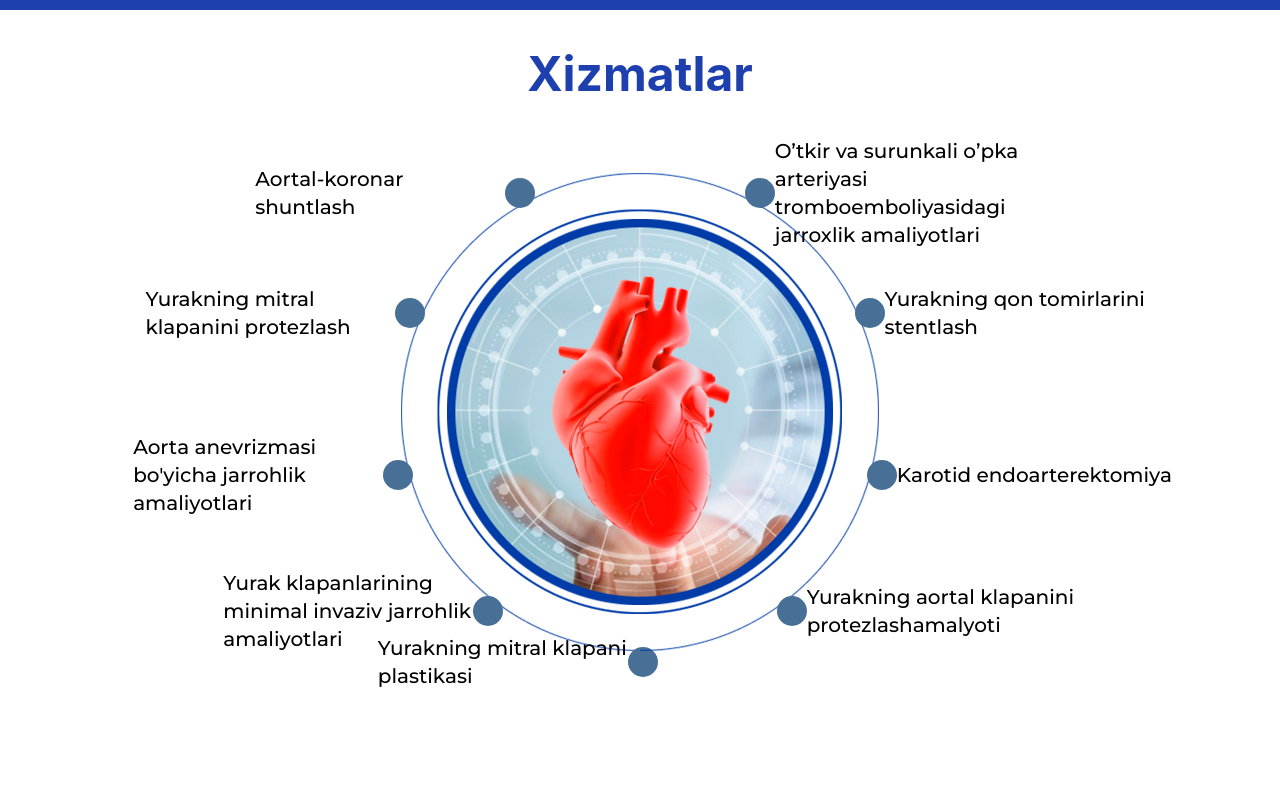
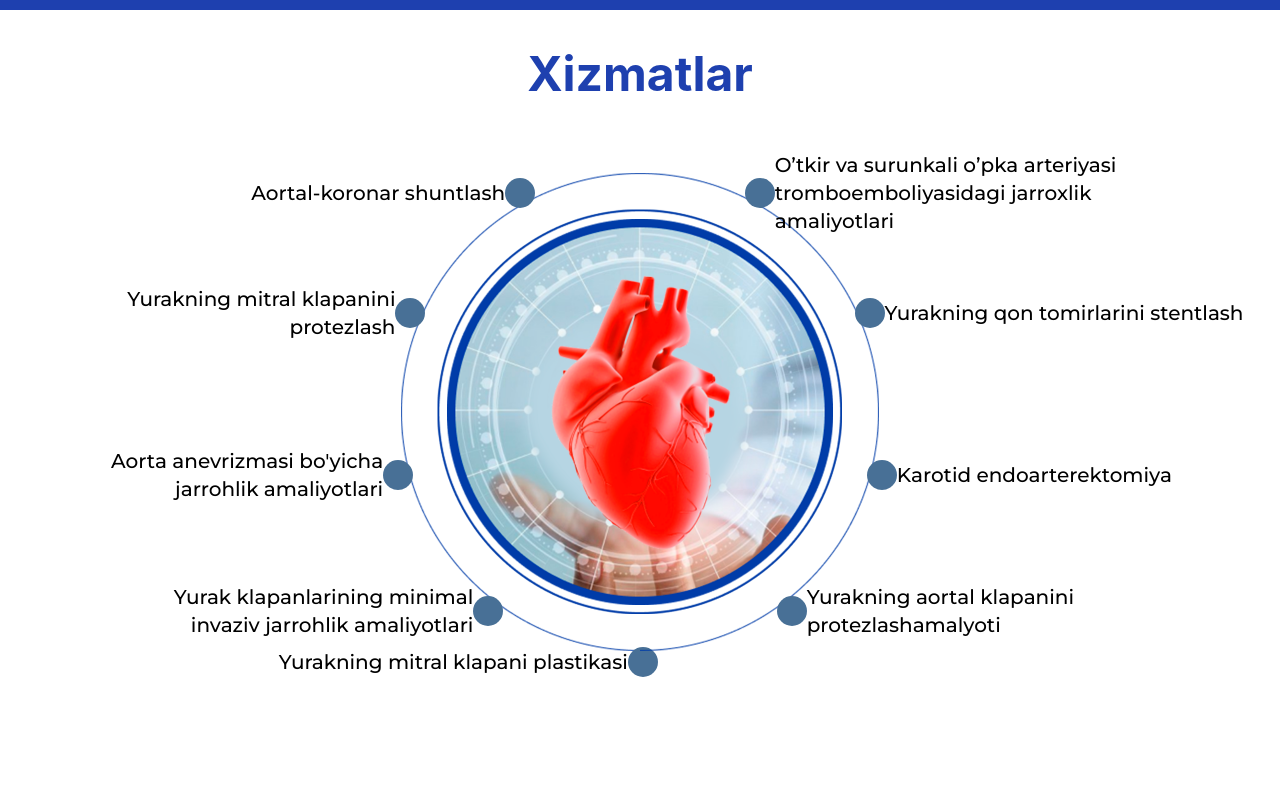
Before and after one commit to Shotambrat/Xr-landingpage, a React (Create React App) app: page / in a window 1280 px wide. Shown: the part 2560-3360 px from the top of the page. Built offline with nearby package versions, Linux system fonts and the light colour scheme; the HTML template or start-up script is replaced by a standard one; a web font is replaced by a local one.

Commit message:
Translate -no

```diff
--- a/public/index.html
+++ b/public/index.html
@@ -12,6 +12,6 @@
   </head>
   <body>
     <noscript>You need to enable JavaScript to run this app.</noscript>
-    <div id="root"></div>
+    <div id="root" translate="no"></div>
   </body>
 </html>
--- a/src/components/Connect.jsx
+++ b/src/components/Connect.jsx
@@ -132,12 +132,12 @@ const Connect = () => {
         </div>
         <div className="w-full border-2 border-black md:border-o md:my-0 my-6 md:w-1/2 h-full rounded-[20px] overflow-hidden">
           <iframe
-            src="https://yandex.uz/map-widget/v1/?ll=69.300455%2C41.354099&mode=search&oid=214179343892&ol=biz&z=19.75"
+            src="https://www.google.com/maps/embed?pb=!1m18!1m12!1m3!1d1457.4755841200165!2d69.30559487024432!3d41.31109150926257!2m3!1f0!2f0!3f0!3m2!1i1024!2i768!4f13.1!3m3!1m2!1s0x38aef575ee1942c7%3A0x505e895b705f2f5b!2z0J3QsNGG0LjQvtC90LDQu9GM0L3Ri9C5INC80LXQtNC40YbQuNC90YHQutC40Lkg0YbQtdC90YLRgA!5e1!3m2!1sru!2s!4v1712552868034!5m2!1sru!2s"
             width="100%"
             height="100%"
-            allowFullScreen="true"
-            style={{ borderRadius: "20px" }}
-            title="Yandex Map"
+            allowfullscreen="true"
+            loading="lazy"
+            referrerpolicy="no-referrer-when-downgrade"
           ></iframe>
         </div>
       </div>
--- a/src/components/Services.jsx
+++ b/src/components/Services.jsx
@@ -80,7 +80,7 @@ const Services = () => {
                     }}
                   >
                     <div className="w-[30px] h-[30px] bg-customDots rounded-full z-10 group-hover:bg-blue-900" />
-                    <div className="text-[11px] md:text-xl font-medium absolute left-0 top-1/2 transform -translate-y-1/2 -translate-x-full w-[150px] md:w-[250px] group-hover:text-blue-900">
+                    <div className="text-[11px] md:text-xl font-medium absolute left-0 top-1/2 transform -translate-y-1/2 -translate-x-full w-[150px] md:w-[350px] md:text-end group-hover:text-blue-900">
                       {label}
                     </div>
                   </div>
@@ -116,7 +116,7 @@ const Services = () => {
                     }}
                   >
                     <div className="w-[30px] h-[30px] bg-customDots rounded-full z-10 group-hover:bg-blue-900" />
-                    <div className="absolute font-medium right-0 top-1/2 transform -translate-y-1/2 translate-x-full w-[170px] md:w-[300px] text-[12px] md:text-xl  group-hover:text-blue-900">
+                    <div className="absolute font-medium right-0 top-1/2 transform -translate-y-1/2 translate-x-full w-[170px] md:w-[400px] text-[12px] md:text-xl  group-hover:text-blue-900">
                       {label}
                     </div>
                   </div>
```
